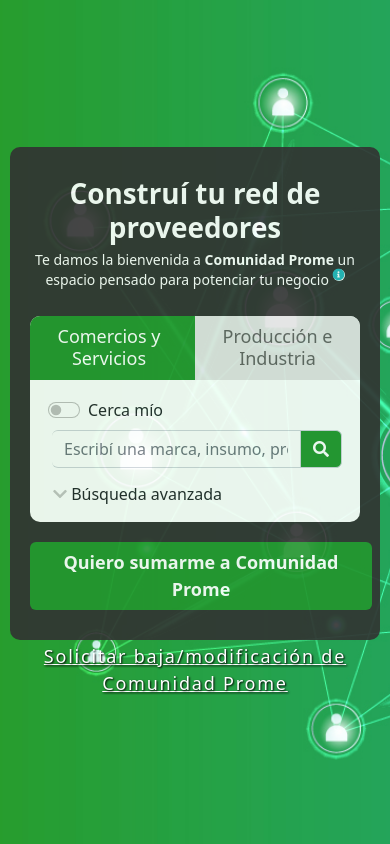
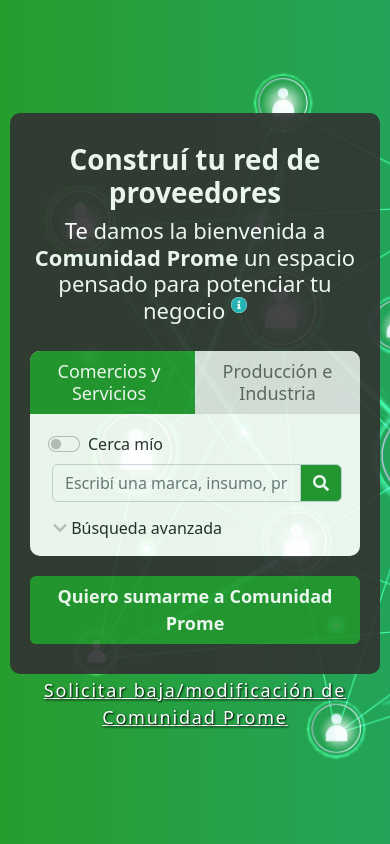
Before and after one commit to admin-prome/Comunidad-Prome, a PHP site: page /controllers/index.php in a window 390 px wide. Run offline with PHP 8.4, Linux system fonts and the light colour scheme; data that the repository does not hold is empty; a stand-in replaces the project's code that opens the database connection; some libraries are stand-ins or nearby versions.

Commit message:
fix: subtitulo, buscador, botón "quiero sumarme"

```diff
--- a/views/index.php
+++ b/views/index.php
@@ -19,116 +19,6 @@
             font-size: 16px;
             vertical-align: super;
             display: inline-block;
-        }
-
-        @media (max-width: 1199px) {
-
-            .subtitle,
-            .business-name-name {
-                font-size: 18px;
-            }
-        }
-
-        @media (max-width: 1006px) {
-
-            .subtitle,
-            .business-name {
-                font-size: 16px;
-            }
-        }
-
-        @media (max-width: 776px) {
-
-            .subtitle,
-            .business-name {
-                font-size: 15px;
-            }
-
-        }
-
-        @media (max-width: 541px) {
-
-            .subtitle,
-            .business-name {
-                font-size: 14px;
-            }
-
-            .info-icon {
-                font-size: 12px;
-            }
-        }
-
-        @media (max-width: 500px) {
-
-            .subtitle,
-            .business-name {
-                font-size: 14px;
-            }
-
-            .info-icon {
-                font-size: 12px;
-            }
-        }
-
-        @media (max-width: 367px) {
-
-            .subtitle,
-            .business-name {
-                font-size: 16px;
-            }
-
-            .info-icon {
-                font-size: 14px;
-            }
-        }
-
-        @media (max-width: 358px) {
-
-            .subtitle,
-            .business-name {
-                font-size: 13px;
-            }
-
-            .info-icon {
-                font-size: 11px;
-            }
-        }
-
-        @media (max-width: 345px) {
-
-            .subtitle,
-            .business-name {
-                font-size: 14px;
-            }
-
-            .info-icon {
-                font-size: 12px;
-            }
-        }
-
-        @media (max-width: 298px) {
-
-            .subtitle,
-            .business-name {
-                font-size: 16px;
-            }
-
-            .info-icon {
-                font-size: 12px;
-            }
-        }
-
-
-        @media (max-width: 227px) {
-
-            .subtitle,
-            .business-name {
-                font-size: 15px;
-            }
-
-            .info-icon {
-                font-size: 11px;
-            }
         }
     </style>
 
@@ -207,7 +97,7 @@
                                             </div>
 
                                             <div class="input-group mb-2 mt-2 pl-1">
-                                                <input type="text" class="form-control" placeholder="Escribí una marca, insumo, producto o servicio" aria-label="Escribí una marca, insumo, producto o servicio" aria-describedby="basic-addon2" name="q" required="required" id="buscador" autocomplete="off" style="border-left: 0px solid #FFF">
+                                                <input type="text" class="form-control" placeholder="Escribí una marca, insumo, producto o servicio" aria-label="Escribí una marca, insumo, producto o servicio" aria-describedby="basic-addon2" name="q" required="required" id="buscador" autocomplete="off" >
                                                 <span class="input-group-text" id="basic-addon2" style="background-color: #23952E; color: #FFF; cursor: pointer" onclick="procesarFormBusqueda()">
                                                     <i class="fas fa-search"></i>
                                                 </span>
@@ -256,7 +146,7 @@
                             </div>
                             <div style="margin-top: 20px">
                                 <div class="row">
-                                    <div class="col-md-12" style="padding-right: 0px; text-align: center">
+                                    <div class="col-md-12" style="text-align: center">
                                         <a href="registro.php?tipo=alta">
                                             <button class='btn' style="background-color: #23952E; color: #FFF; font-weight: 700; font-size: 18px">
                                                 Quiero sumarme a Comunidad Prome
```
